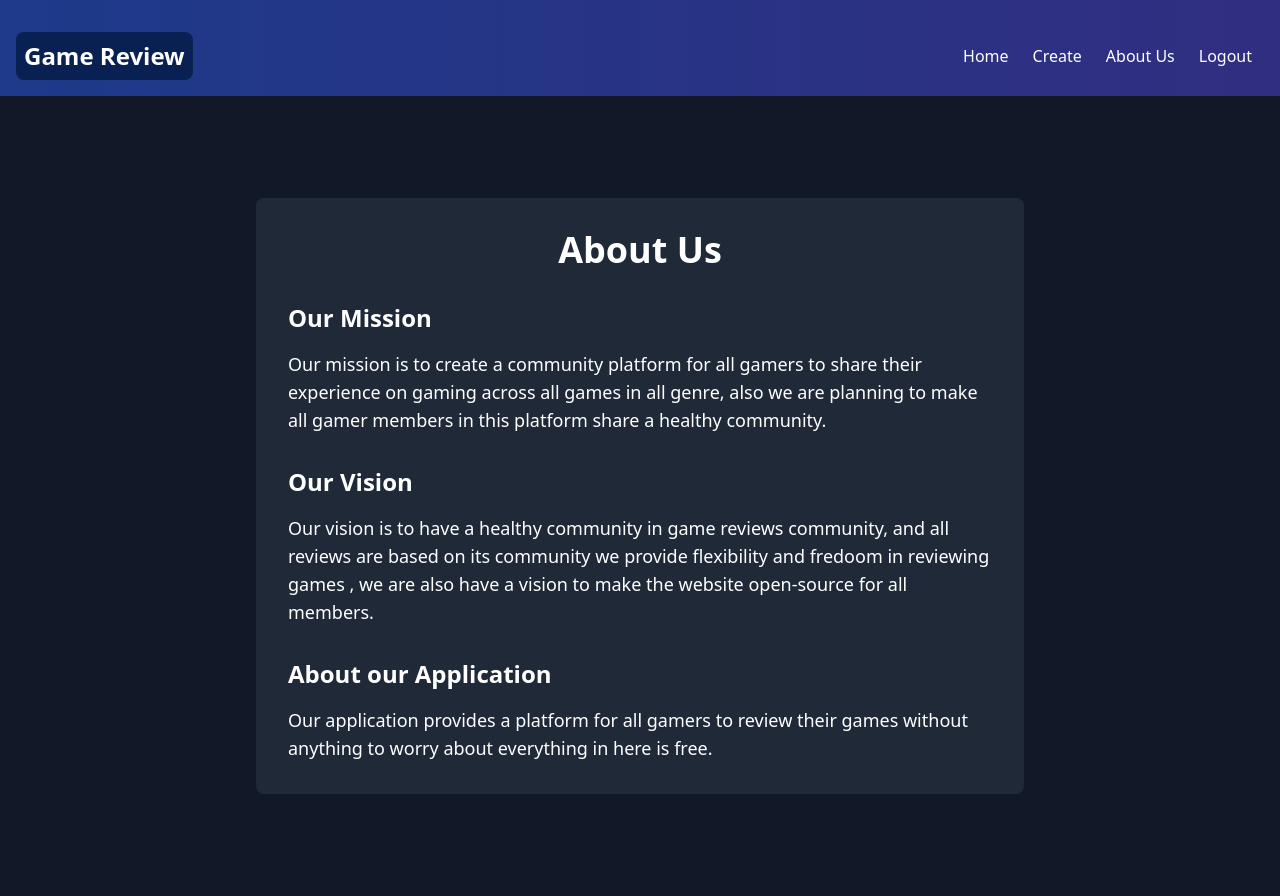
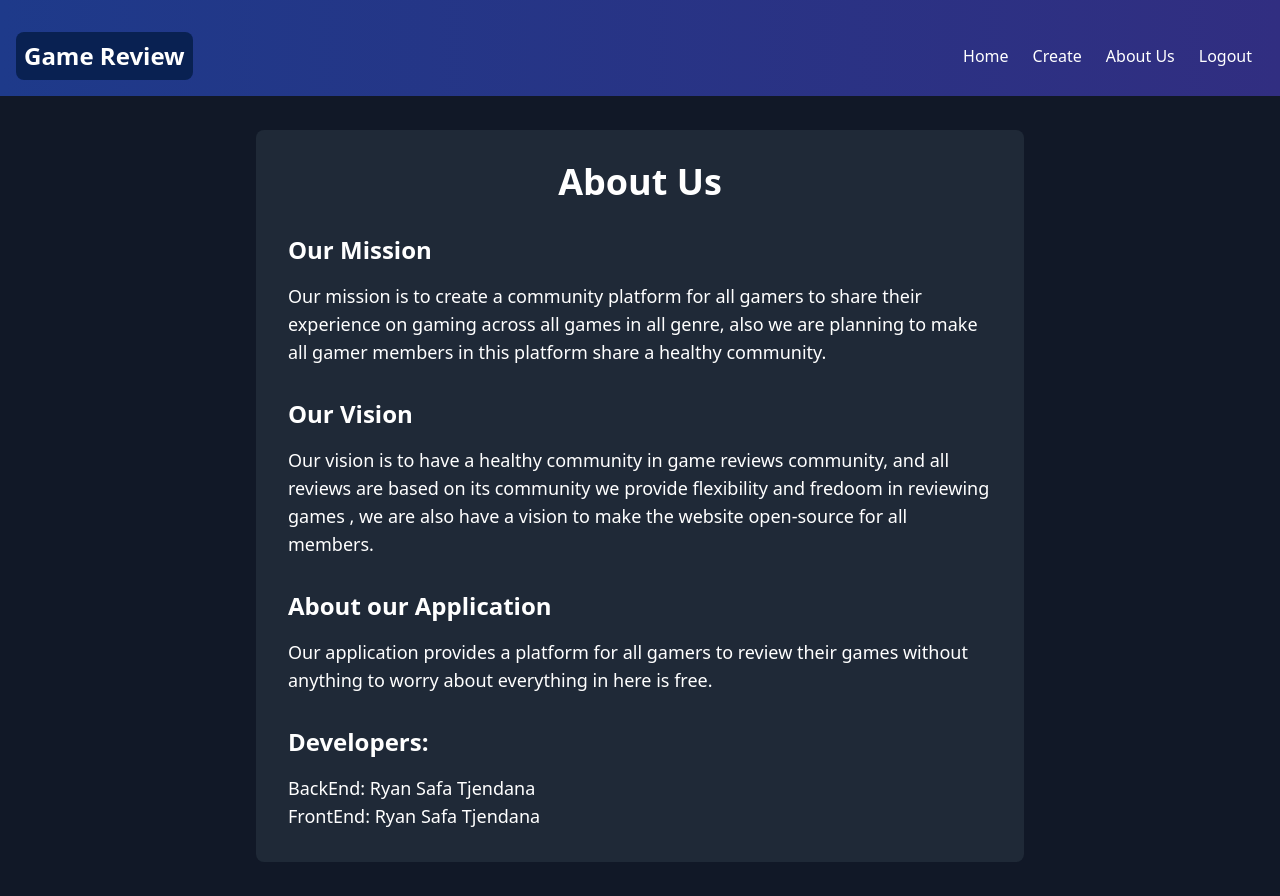
Before and after one commit to ryansatj/Game-Review, a React (Vite) app in the folder Frontend/: page /aboutus in a window 1280 px wide. Built offline with nearby package versions, Linux system fonts and the light colour scheme.

Commit message:
Mengubah AboutUs

```diff
--- a/Frontend/src/pages/AboutUsLogPage.jsx
+++ b/Frontend/src/pages/AboutUsLogPage.jsx
@@ -28,6 +28,15 @@ const AboutUsLog = () => {
                   Our application provides a platform for all gamers to review their games without anything to worry about everything in here is free.
               </p>
             </section>
+            <section>
+              <h3 className="text-2xl font-semibold mt-8 mb-4">Developers:</h3>
+              <p className="text-lg">
+                  BackEnd: Ryan Safa Tjendana
+              </p>
+              <p className="text-lg">
+                  FrontEnd: Ryan Safa Tjendana
+              </p>
+            </section>
         </div>
         </div>
     </div>
--- a/Frontend/src/pages/AboutUsPage.jsx
+++ b/Frontend/src/pages/AboutUsPage.jsx
@@ -28,6 +28,15 @@ const AboutUs = () => {
                   Our application provides a platform for all gamers to review their games without anything to worry about everything in here is free.
               </p>
             </section>
+            <section>
+              <h3 className="text-2xl font-semibold mt-8 mb-4">Developers:</h3>
+              <p className="text-lg">
+                  BackEnd: Ryan Safa Tjendana
+              </p>
+              <p className="text-lg">
+                  FrontEnd: Ryan Safa Tjendana
+              </p>
+            </section>
         </div>
         </div>
     </div>
```
